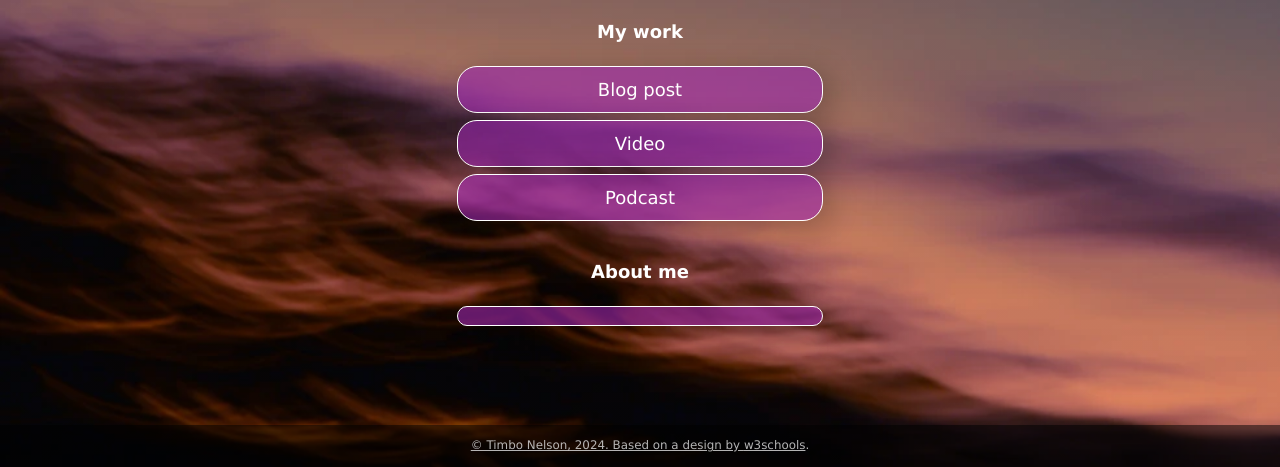
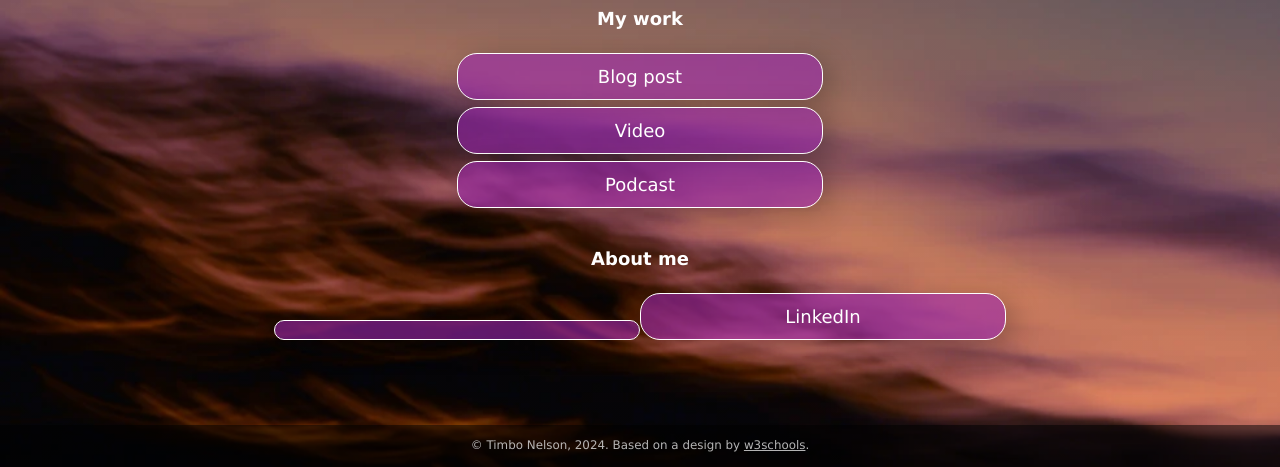
Before and after one commit to timbo3844/timbo3844.github.io, a plain HTML site: page index.html in a window 1280 px wide. Shown: the part 333-800 px from the top of the page. Drawn offline with Linux system fonts and the light colour scheme.

Commit message:
Update index.html

```diff
--- a/index.html
+++ b/index.html
@@ -60,7 +60,7 @@
     </div>
 
     <div class="links-container">
-      <a href="https://drive.google.com" class="button" target="_blank"> <a href="https://www.linkedin.com/in/timbo-nelson/"</a>
+      <a href="https://drive.google.com" class="button" target="_blank"> <a href="https://www.linkedin.com/in/timbo-nelson/" class="button button-background-color" target="_blank">LinkedIn</a>
     </div>
 
   </div>
```
